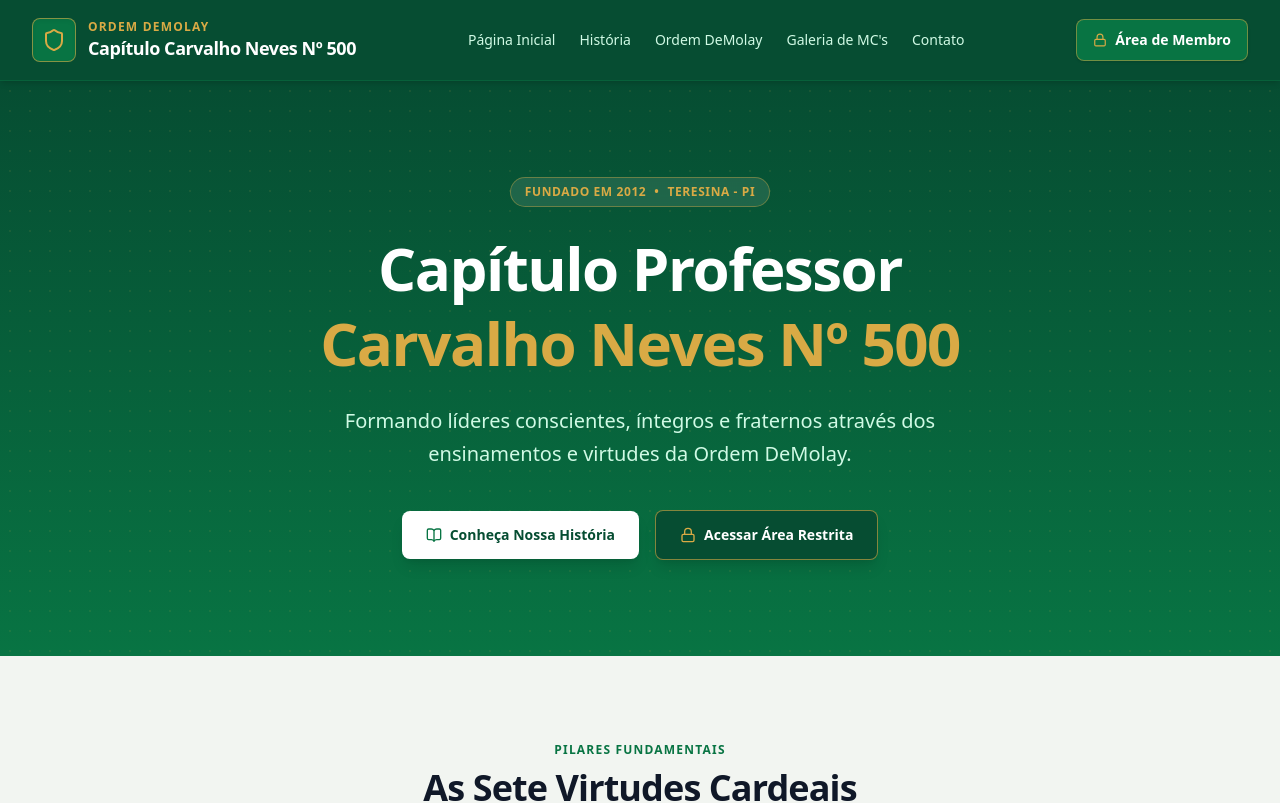
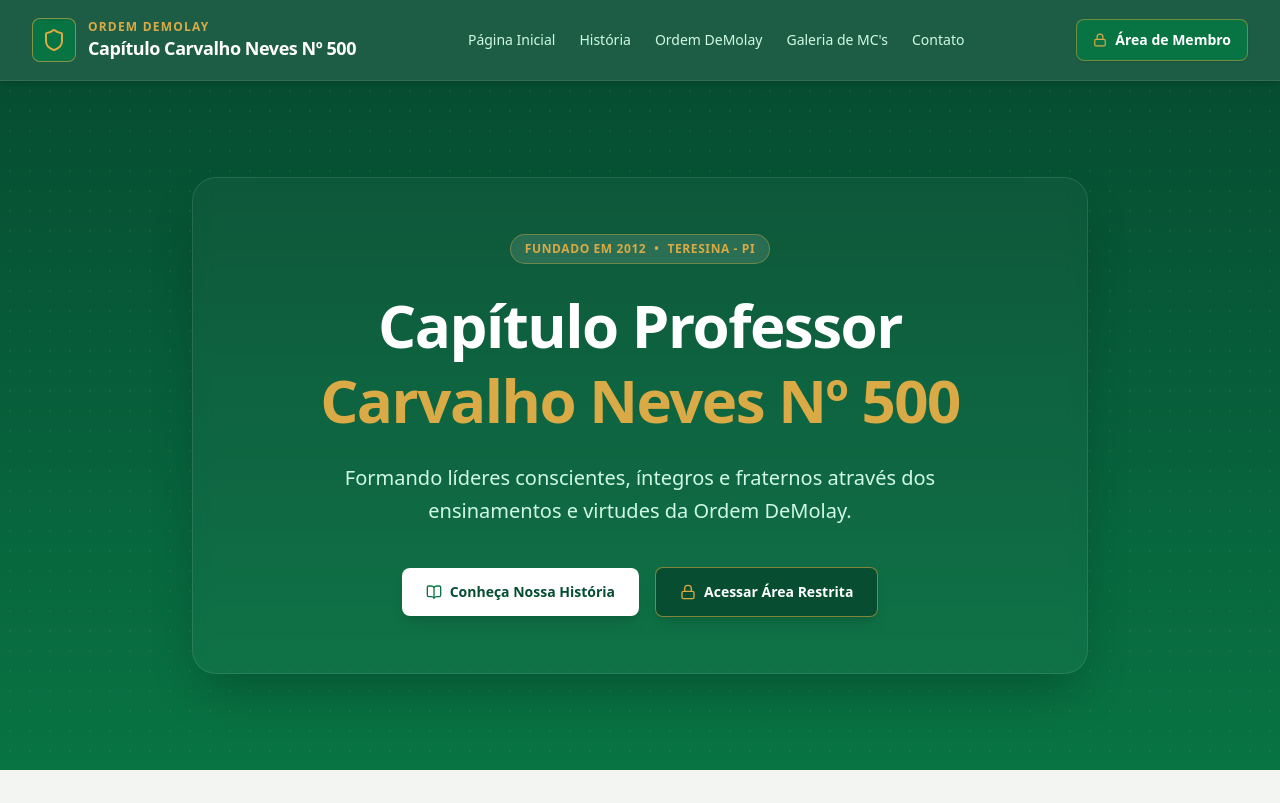
Before and after one commit to jotamonteiro0/site-cn, a Next.js app: page / in a window 1280 px wide. Shown: the top 803 px of the page. Built offline with nearby package versions, Linux system fonts and the light colour scheme.

Commit message:
style: aplica glassmorphism sutil no portal

```diff
--- a/app/page.tsx
+++ b/app/page.tsx
@@ -69,7 +69,7 @@ export default function Home() {
         <section className="relative bg-gradient-to-b from-[#064D32] to-[#087443] text-white py-24 px-4 sm:px-6 lg:px-8 overflow-hidden">
           <div className="absolute inset-0 opacity-10 bg-[radial-gradient(#D9AA45_1px,transparent_1px)] [background-size:20px_20px] pointer-events-none" />
 
-          <div className="max-w-4xl mx-auto text-center relative z-10">
+          <div className="relative z-10 mx-auto max-w-4xl rounded-3xl border border-white/10 bg-white/[0.03] px-5 py-10 text-center shadow-2xl backdrop-blur-sm sm:px-10 sm:py-14">
             <div className="inline-flex items-center gap-2 px-3.5 py-1.5 rounded-full bg-white/10 backdrop-blur-md border border-[#D9AA45]/40 text-xs font-semibold text-[#D9AA45] uppercase tracking-wider mb-6">
               <span>Fundado em 2012</span>
               <span>•</span>
--- a/components/site/Header.tsx
+++ b/components/site/Header.tsx
@@ -16,7 +16,7 @@ export function Header() {
   ];
 
   return (
-    <header className="sticky top-0 z-50 bg-[#064D32] text-white border-b border-[#087443]/50 shadow-md">
+    <header className="sticky top-0 z-50 border-b border-white/10 bg-[#064D32]/90 text-white shadow-md backdrop-blur-md">
       <div className="max-w-7xl mx-auto px-4 sm:px-6 lg:px-8 h-20 flex items-center justify-between">
         {/* Identificação Institucional */}
         <Link href="/" className="flex items-center gap-3 group">
```
